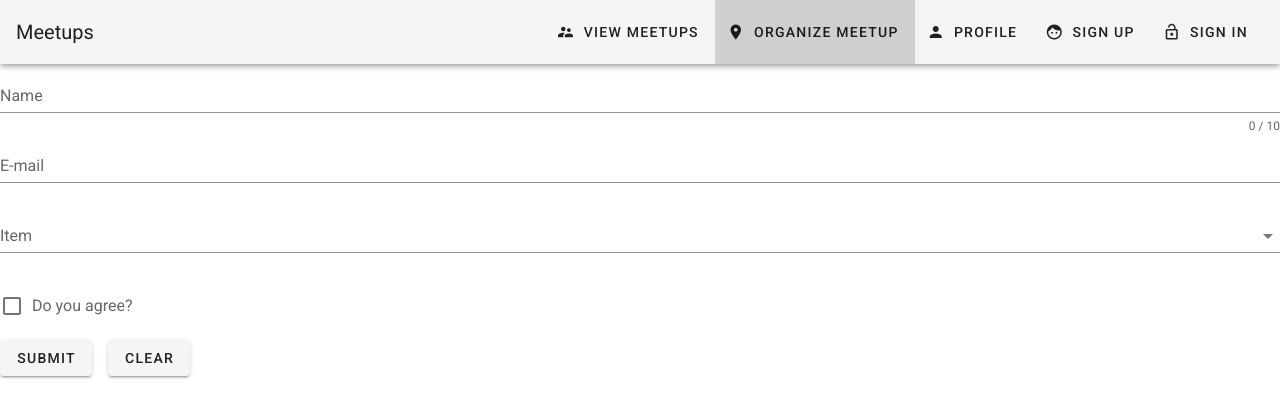
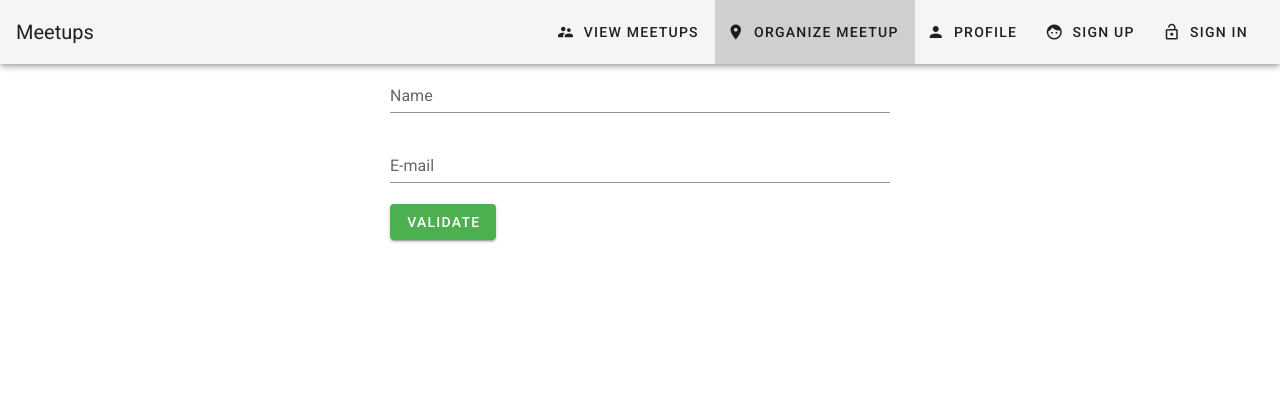
Before and after one commit to yuriy-dezhniuk/meetups, a Vue app: page /createmeetup in a window 1280 px wide. Shown: the top 418 px of the page. Built offline with nearby package versions, Linux system fonts and the light colour scheme.

Commit message:
organaze meetup  blank

```diff
--- a/src/views/CreateMeetup.vue
+++ b/src/views/CreateMeetup.vue
@@ -1,50 +1,25 @@
 <template>
-   <form>
+  <v-form
+    class="mx-auto"
+    style="max-width: 500px">
     <v-text-field
-      v-model="name"
-      :error-messages="nameErrors"
-      :counter="10"
       label="Name"
       required
-      @input="$v.name.$touch()"
-      @blur="$v.name.$touch()"
     ></v-text-field>
+
     <v-text-field
-      v-model="email"
-      :error-messages="emailErrors"
       label="E-mail"
       required
-      @input="$v.email.$touch()"
-      @blur="$v.email.$touch()"
     ></v-text-field>
-    <v-select
-      v-model="select"
-      :items="items"
-      :error-messages="selectErrors"
-      label="Item"
-      required
-      @change="$v.select.$touch()"
-      @blur="$v.select.$touch()"
-    ></v-select>
-    <v-checkbox
-      v-model="checkbox"
-      :error-messages="checkboxErrors"
-      label="Do you agree?"
-      required
-      @change="$v.checkbox.$touch()"
-      @blur="$v.checkbox.$touch()"
-    ></v-checkbox>
 
     <v-btn
+      color="success"
       class="mr-4"
-      @click="submit"
     >
-      submit
+      Validate
     </v-btn>
-    <v-btn @click="clear">
-      clear
-    </v-btn>
-  </form>
+
+  </v-form>
 </template>
 
 <script>
```
